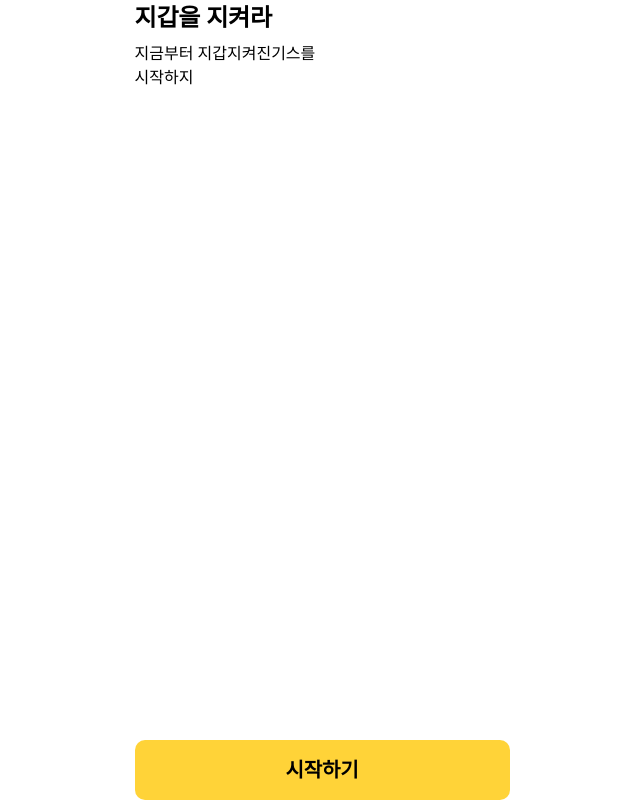
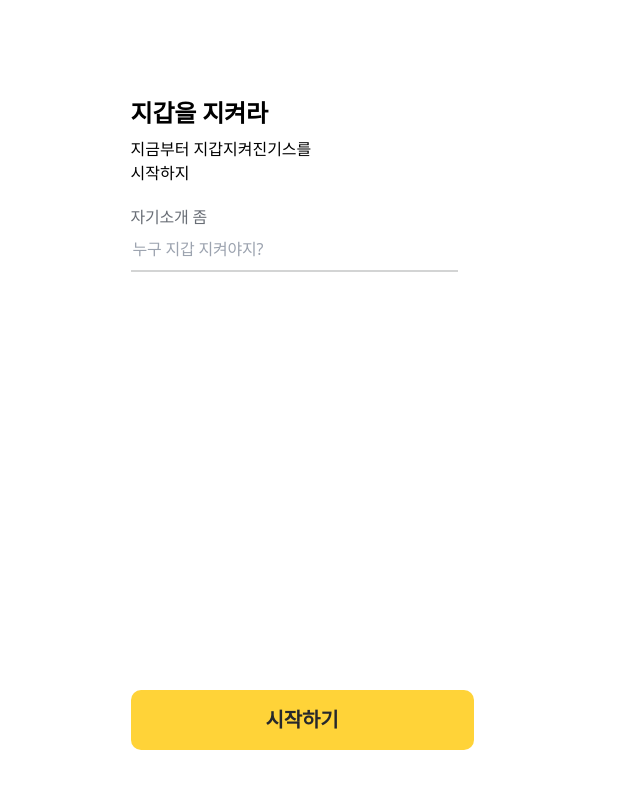
Before and after one commit to JGStudy/MoneyDefenseJGS, a Vue app in the folder MoneyDefenseJGS/: page /onboarding in a window 1280 px wide. Shown: the whole page, without its empty margins (338-978 px from the left). Built offline with nearby package versions, Linux system fonts and the light colour scheme.

Commit message:
Feat: Onboarding 페이지 메인 기능 구현

```diff
--- a/MoneyDefenseJGS/src/components/common/BaseButton.vue
+++ b/MoneyDefenseJGS/src/components/common/BaseButton.vue
@@ -1,10 +1,10 @@
 <template>
   <button
     type="button"
-    class="w-full h-[60px] bg-kb-yellow rounded-[10px] flex justify-center items-center overflow-hidden"
+    class="w-full h-[60px] bg-kb-yellow rounded-[10px] flex justify-center items-center"
     :class="customClass"
   >
-    <span class="text-title03 font-bold font-sans">
+    <span class="text-title03 font-bold font-sans text-kb-ui-02">
       {{ label }}
     </span>
   </button>
--- a/MoneyDefenseJGS/src/pages/start/OnboardingPage.vue
+++ b/MoneyDefenseJGS/src/pages/start/OnboardingPage.vue
@@ -1,18 +1,38 @@
 <template>
-  <div class="mx-1 font-sans h-screen">
+  <div class="pt-24 pt-mx-1 font-sans relative h-screen">
     <p class="font-bold text-title02 mb-2">지갑을 지켜라</p>
     <p class="font-body01">지금부터 지갑지켜진기스를</p>
-    <p class="font-body01">시작하지</p>
-    <StartButton @click="startHome" label="시작하기" customClass="absolute bottom-0 " />
+    <p class="font-body01 mb-5">시작하지</p>
+    <InputUser v-model="userName" label="자기소개 좀" placeholder="누구 지갑 지켜야지?" />
+    <StartButton
+      @click="handleSubmit"
+      label="시작하기"
+      customClass="absolute bottom-[50px]"
+      :disabled="isInvalid"
+    />
   </div>
 </template>
 
 <script setup>
 import StartButton from '@/components/common/BaseButton.vue'
+import InputUser from '@/components/form/TextInputField.vue'
 import { useRouter } from 'vue-router'
+import { ref } from 'vue'
+import { createUser } from '@/api/userApi'
+import { useUserStore } from '@/stores/userStore'
 
 const router = useRouter()
-const startHome = () => {
+const userName = ref('')
+const userStore = useUserStore()
+
+const handleSubmit = async () => {
+  // if (!userName.value) return alert('닉네임을 입력하세요!')
+
+  const newUser = await createUser(userName.value)
+  userStore.setUser(newUser)
+
+  document.cookie = `userId=${newUser.id}; path=/;` // 쿠키 저장
+
   router.push('/')
 }
 </script>
```
